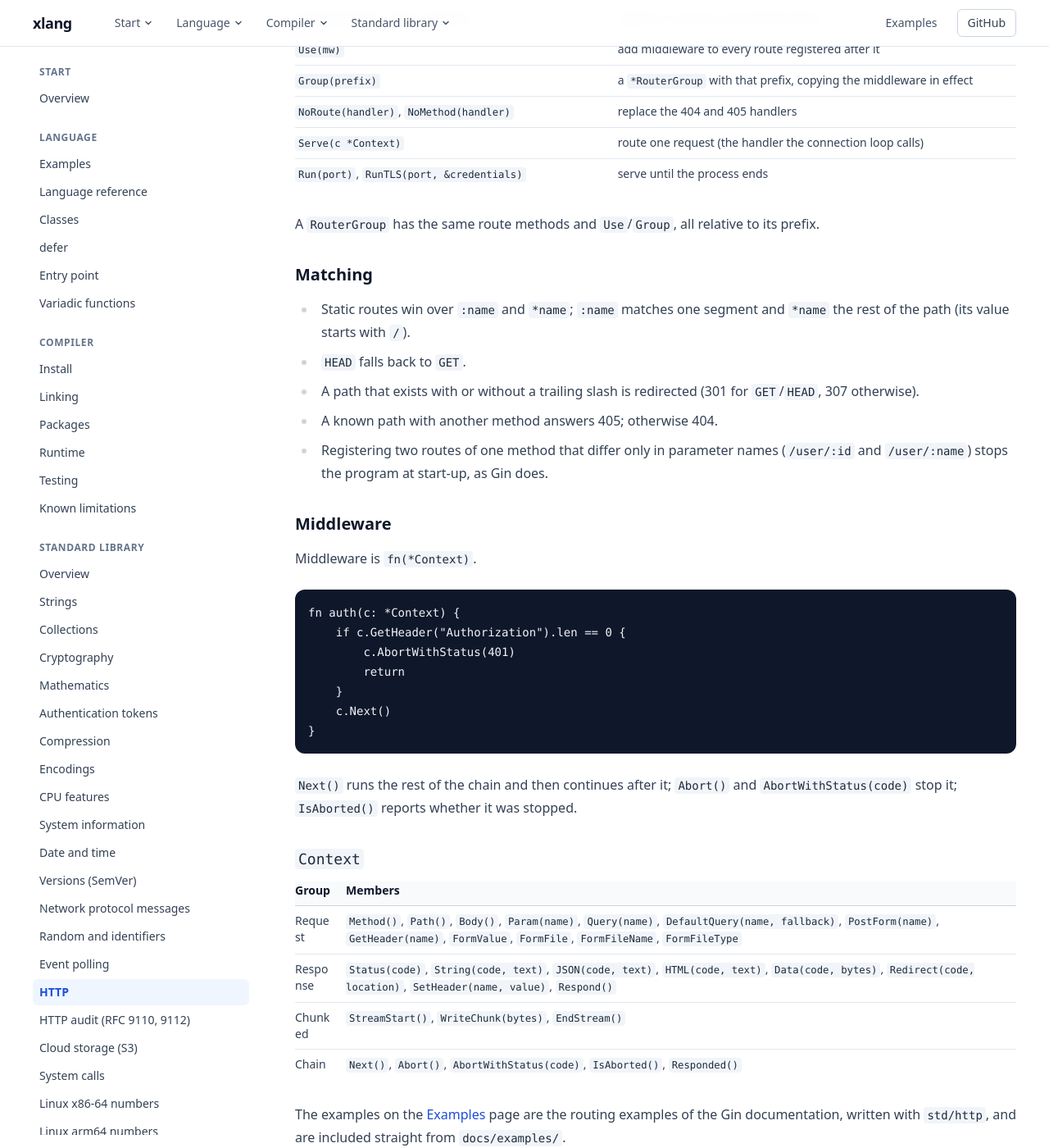
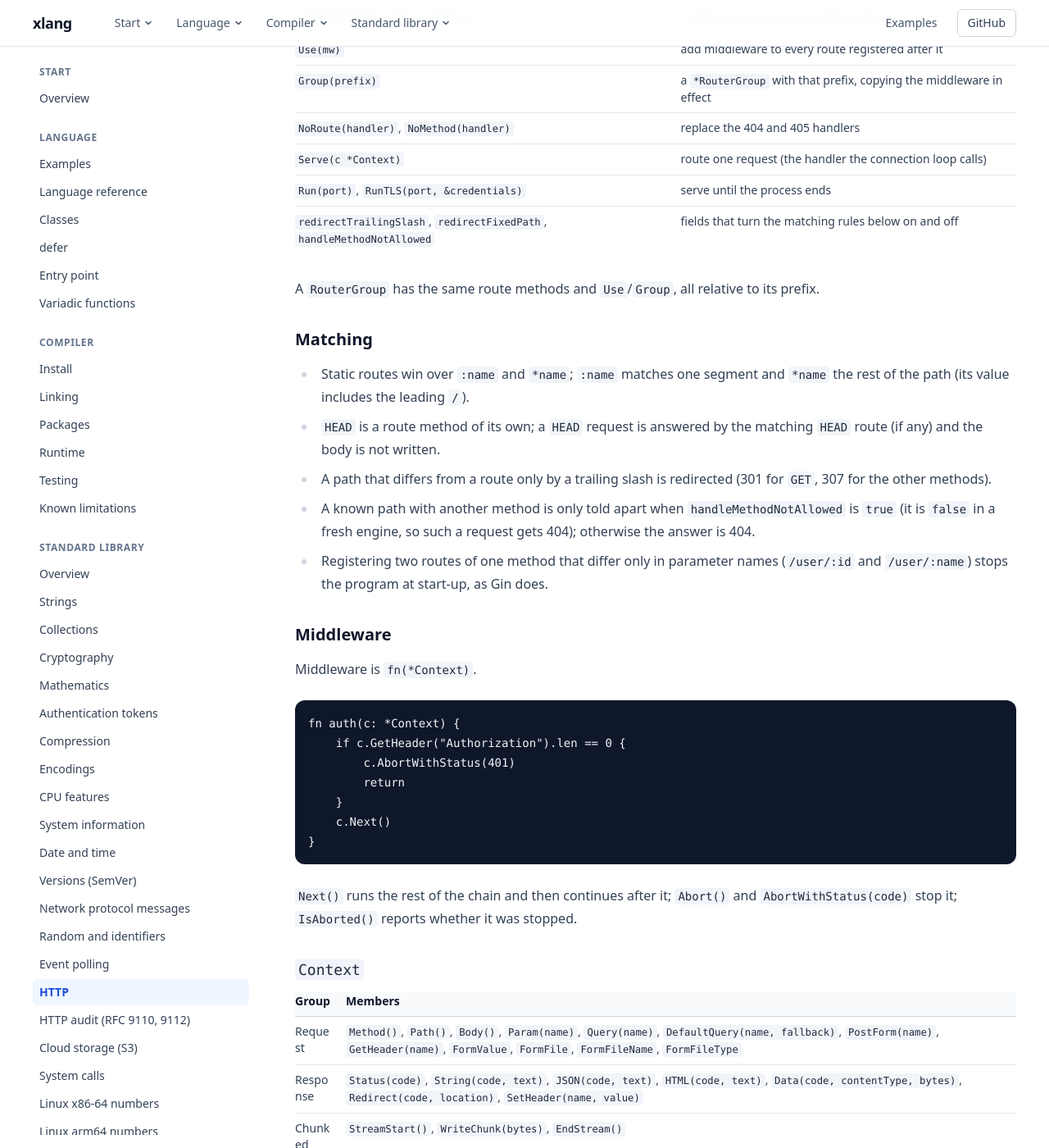
Before and after one commit to hasirciogluhq/xlang, a Jekyll site: the page built from docs/std/http.md, in a window 1280 px wide and 1400 px high, scrolled down 1080 px. Shown: the whole window at 82% size. Built offline with Jekyll 4.4.1, drawn with Linux system fonts in a browser that asks for light colours; nearby versions of some CDN libraries; some of the changed text lies outside the part shown.

Commit message:
Enhance HTTP and compiler documentation for clarity and completeness
- Updated `http.md` to provide more detailed descriptions of URL parsing and request handling, including specific fields and behaviors related to routing and method handling.
- Revised the `compiler.lua` file to include additional source files for the `xlang-frontend` target, enhancing the build configuration for the project.

These changes improve the documentation's accuracy and usability, aiding developers in understanding HTTP routing mechanisms and the build process.

```diff
--- a/docs/std/http.md
+++ b/docs/std/http.md
@@ -44,15 +44,16 @@ fn hello(c: *Context) {
 | `NoRoute(handler)`, `NoMethod(handler)` | replace the 404 and 405 handlers |
 | `Serve(c *Context)` | route one request (the handler the connection loop calls) |
 | `Run(port)`, `RunTLS(port, &credentials)` | serve until the process ends |
+| `redirectTrailingSlash`, `redirectFixedPath`, `handleMethodNotAllowed` | fields that turn the matching rules below on and off |
 
 A `RouterGroup` has the same route methods and `Use`/`Group`, all relative to its prefix.
 
 ### Matching
 
-- Static routes win over `:name` and `*name`; `:name` matches one segment and `*name` the rest of the path (its value starts with `/`).
-- `HEAD` falls back to `GET`.
-- A path that exists with or without a trailing slash is redirected (301 for `GET`/`HEAD`, 307 otherwise).
-- A known path with another method answers 405; otherwise 404.
+- Static routes win over `:name` and `*name`; `:name` matches one segment and `*name` the rest of the path (its value includes the leading `/`).
+- `HEAD` is a route method of its own; a `HEAD` request is answered by the matching `HEAD` route (if any) and the body is not written.
+- A path that differs from a route only by a trailing slash is redirected (301 for `GET`, 307 for the other methods).
+- A known path with another method is only told apart when `handleMethodNotAllowed` is `true` (it is `false` in a fresh engine, so such a request gets 404); otherwise the answer is 404.
 - Registering two routes of one method that differ only in parameter names (`/user/:id` and `/user/:name`) stops the program at start-up, as Gin does.
 
 ### Middleware
@@ -76,7 +77,7 @@ fn auth(c: *Context) {
 | Group | Members |
 |---|---|
 | Request | `Method()`, `Path()`, `Body()`, `Param(name)`, `Query(name)`, `DefaultQuery(name, fallback)`, `PostForm(name)`, `GetHeader(name)`, `FormValue`, `FormFile`, `FormFileName`, `FormFileType` |
-| Response | `Status(code)`, `String(code, text)`, `JSON(code, text)`, `HTML(code, text)`, `Data(code, bytes)`, `Redirect(code, location)`, `SetHeader(name, value)`, `Respond()` |
+| Response | `Status(code)`, `String(code, text)`, `JSON(code, text)`, `HTML(code, text)`, `Data(code, contentType, bytes)`, `Redirect(code, location)`, `SetHeader(name, value)` |
 | Chunked | `StreamStart()`, `WriteChunk(bytes)`, `EndStream()` |
 | Chain | `Next()`, `Abort()`, `AbortWithStatus(code)`, `IsAborted()`, `Responded()` |
 
```
Also changed, not shown: other parts of docs/std/http.md (+1 -1 lines), 1 other file.
